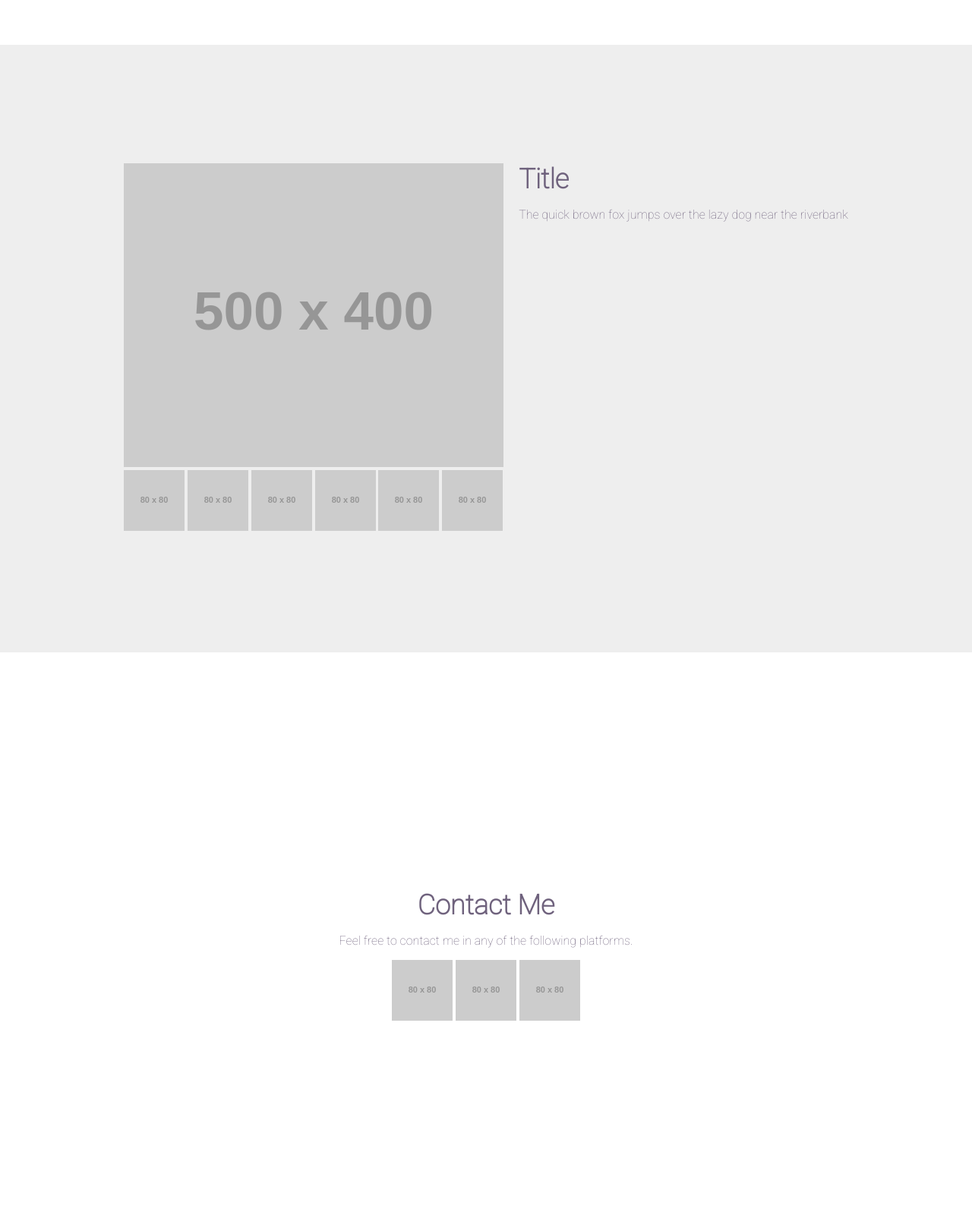
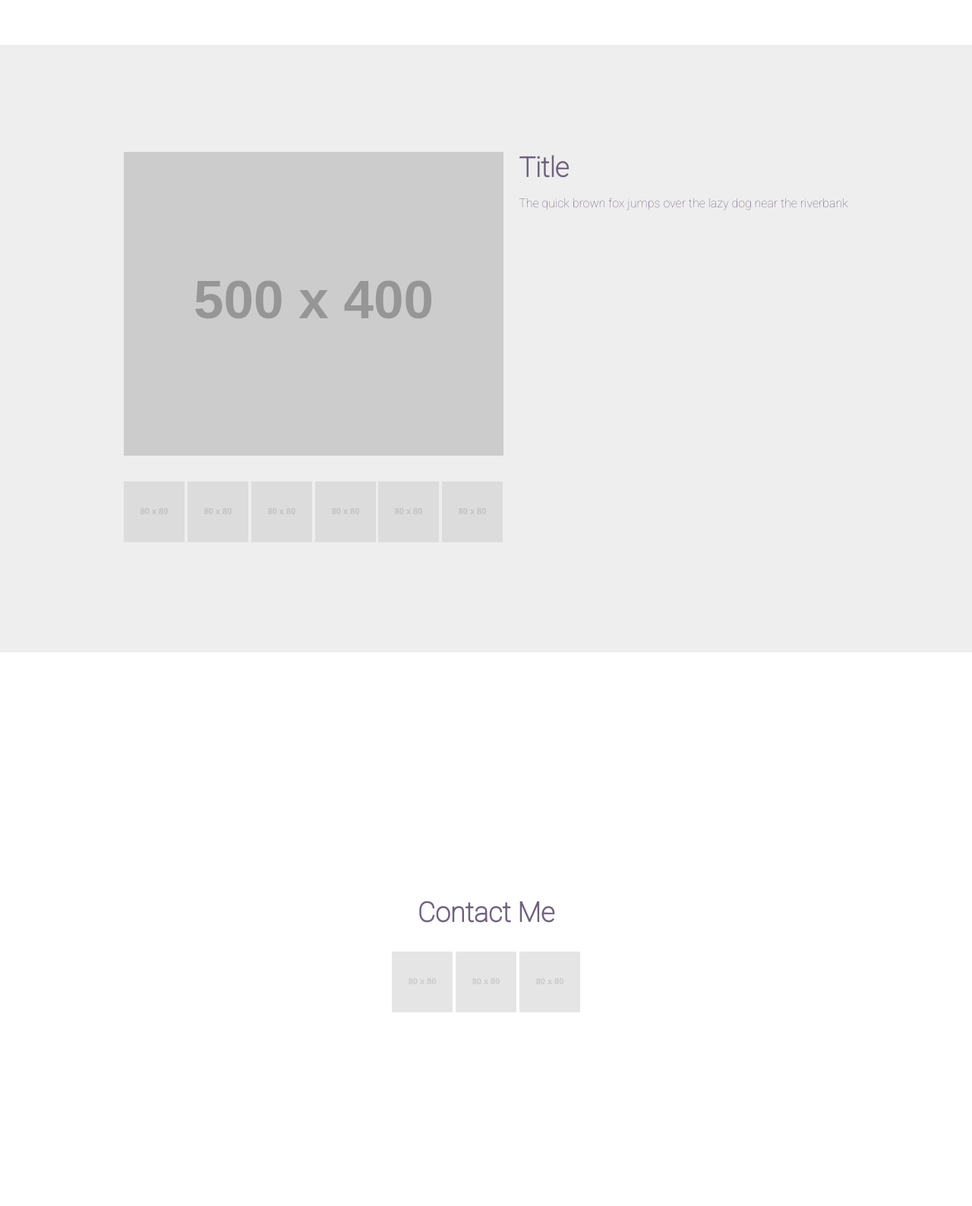
Before and after one commit to markediez/markediez.github.io, a PHP site: page / in a window 1280 px wide. Shown: the part 741-2329 px from the top of the page at 76% size. Run offline with PHP 8.4, Linux system fonts and the light colour scheme; grey boxes labelled with a size stand in for pictures from a placeholder-image service; some libraries are stand-ins or nearby versions.

Commit message:
Add style to thumbnail

```diff
--- a/css/index.css
+++ b/css/index.css
@@ -105,3 +105,15 @@ html, body {
   font-size: 36px;
   font-weight: bold;
 }
+
+.thumbnail {
+  margin-top: 30px;
+}
+
+.thumbnail img {
+  opacity: .5;
+}
+
+.thumbnail img:hover {
+  opacity: 1;
+}
--- a/index.html
+++ b/index.html
@@ -54,12 +54,12 @@
 			<div class="image">
 				<img src="http://placehold.it/500x400"></img>
 				<div class="thumbnail">
-					<img src="http://placehold.it/80x80"></img>
-					<img src="http://placehold.it/80x80"></img>
-					<img src="http://placehold.it/80x80"></img>
-					<img src="http://placehold.it/80x80"></img>
-					<img src="http://placehold.it/80x80"></img>
-					<img src="http://placehold.it/80x80"></img>
+					<a href="#"><img src="http://placehold.it/80x80"></img></a>
+					<a href="#"><img src="http://placehold.it/80x80"></img></a>
+					<a href="#"><img src="http://placehold.it/80x80"></img></a>
+					<a href="#"><img src="http://placehold.it/80x80"></img></a>
+					<a href="#"><img src="http://placehold.it/80x80"></img></a>
+					<a href="#"><img src="http://placehold.it/80x80"></img></a>
 				</div>
 			</div>
 			<div class="description">
@@ -76,11 +76,11 @@
 <div id="contact" class="flex-section">
 	<div class="full-height flex-center flex-column">
 		<span class="section-header">Contact Me</span>
-		<p>Feel free to contact me in any of the following platforms.</p>
+
 		<div class="thumbnail">
-			<img src="http://placehold.it/80x80"></img>
-			<img src="http://placehold.it/80x80"></img>
-			<img src="http://placehold.it/80x80"></img>
+			<a href="#"><img src="http://placehold.it/80x80"></img></a>
+			<a href="#"><img src="http://placehold.it/80x80"></img></a>
+			<a href="#"><img src="http://placehold.it/80x80"></img></a>
 		</div>
 	</div>
 </div>
--- a/js/index.js
+++ b/js/index.js
@@ -1,3 +1,6 @@
+// *******************************************************************
+// For page design
+// *******************************************************************
 function scrollToLink(el, anchor) {
   $('html, body').animate({
        scrollTop: $(anchor).offset().top
@@ -23,3 +26,10 @@ $(window).scroll(function() {
   }
 
 });
+
+// *******************************************************************
+// For the projects section
+// *******************************************************************
+function activateProject(el) {
+
+}
```
Also changed, not shown: 1 other file.
